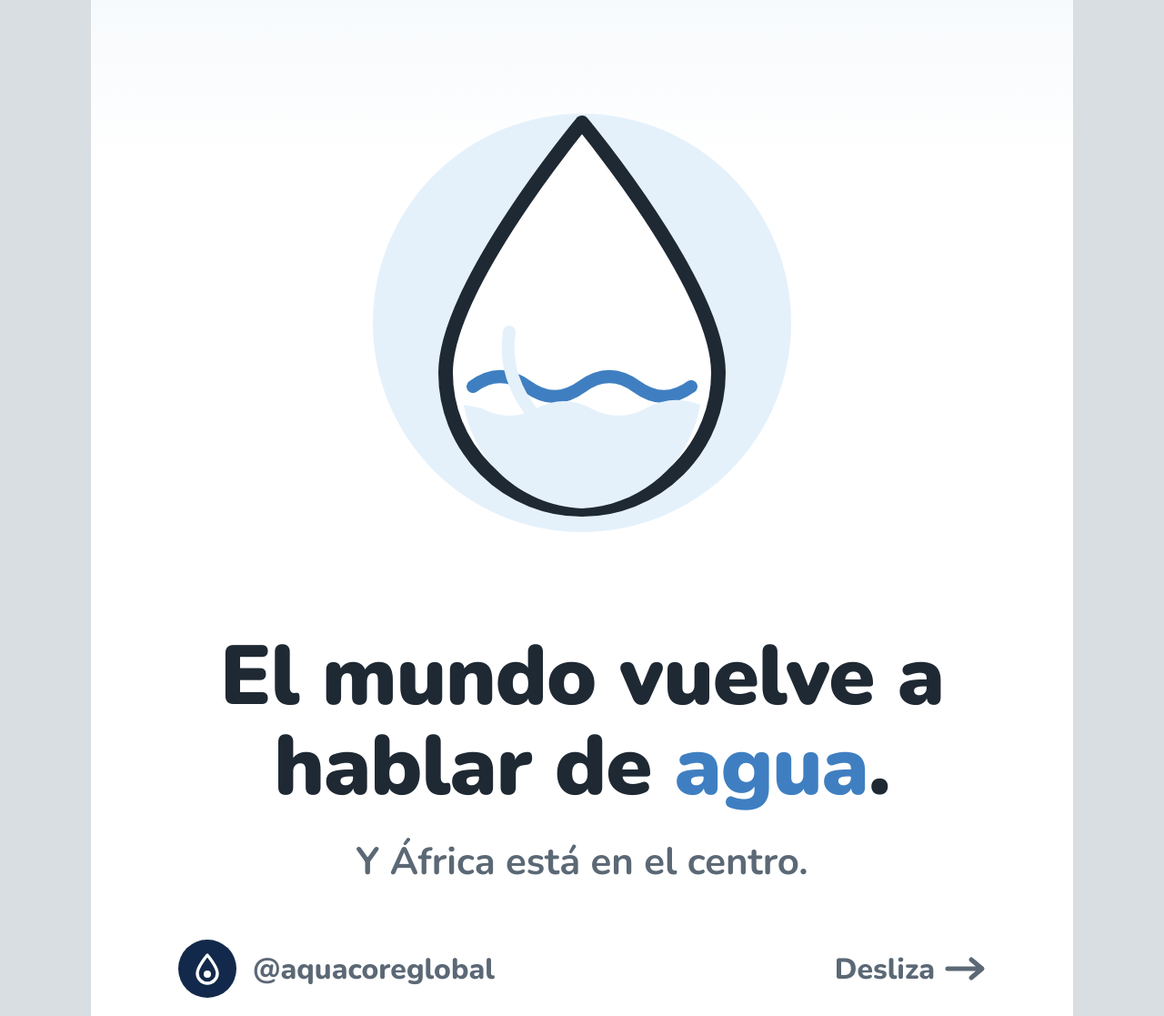
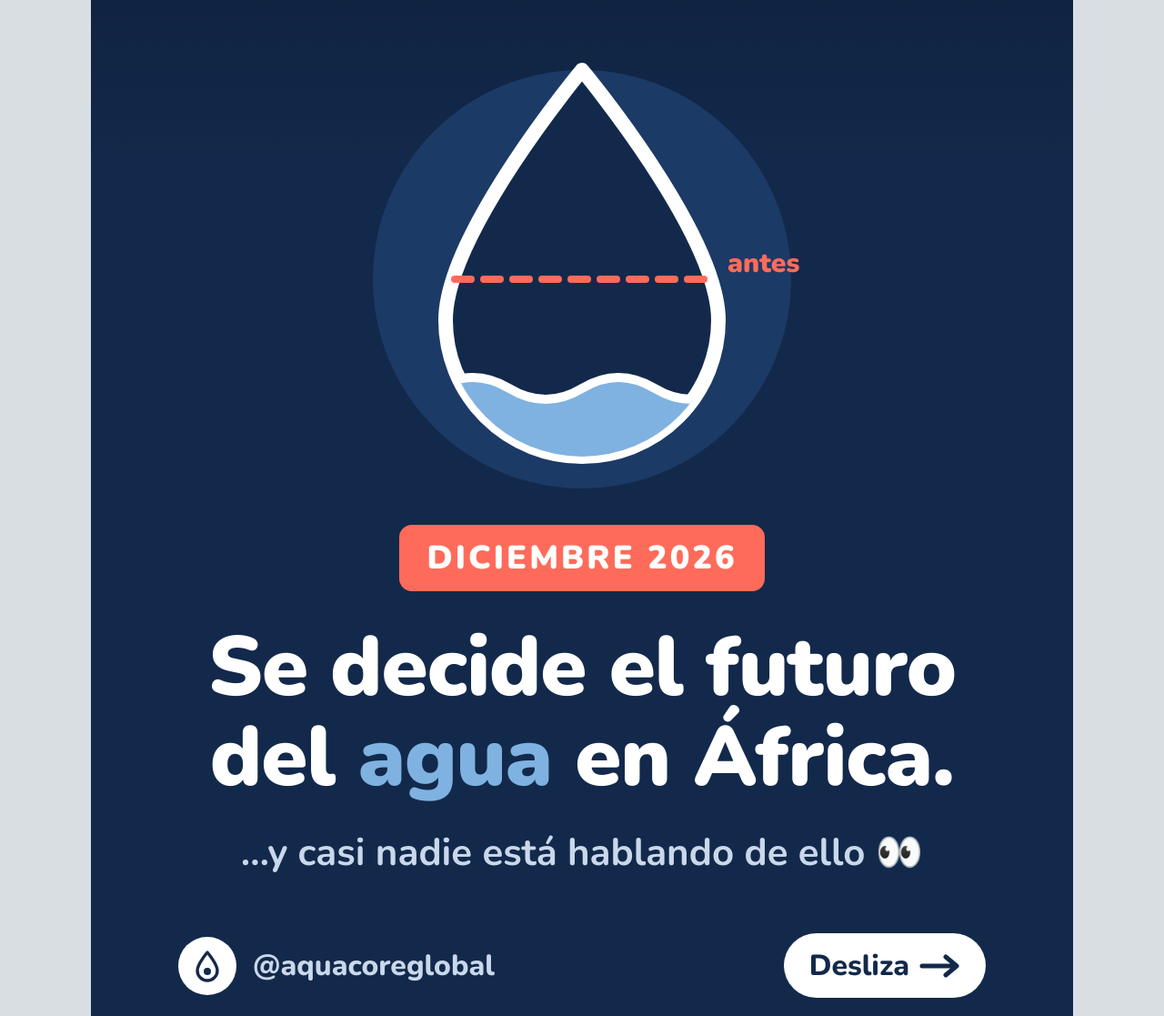
Before and after one commit to garcess6/Mi-proyecto-, a plain HTML site: page carruseles/01-cumbre-agua/carrusel.html in a window 1280 px wide. Shown: the part 183-1300 px from the top of the page at 91% size. Drawn offline with nearby package versions, Linux system fonts and the light colour scheme.

Commit message:
Portada del carrusel 1 con más gancho
Co-Authored-By: Claude Opus 5.5 <noreply@anthropic.com>
Claude-Session: https://claude.ai/code/session_01C2WTzcQ6PKe9X9fq6xDEGw

```diff
--- a/carruseles/01-cumbre-agua/carrusel.html
+++ b/carruseles/01-cumbre-agua/carrusel.html
@@ -81,24 +81,29 @@
 </svg>
 
 <!-- 1 · PORTADA -->
-<section class="slide" id="s1">
+<section class="slide dark" id="s1">
   <div class="pill">AFRICA WATER BRIEF · <b>Nº 1</b></div>
   <div class="art">
-    <svg width="560" height="560" viewBox="0 0 560 560">
-      <circle cx="280" cy="290" r="230" fill="var(--mist)"/>
-      <path d="M280 70 C280 70 130 250 130 345 a150 150 0 0 0 300 0 C430 250 280 70 280 70Z" fill="#fff" stroke="var(--ink)" stroke-width="16" stroke-linejoin="round"/>
-      <path d="M160 360 q30 -22 60 0 t60 0 t60 0 t60 0" fill="none" stroke="var(--blue)" stroke-width="14" stroke-linecap="round"/>
-      <path d="M150 380 C160 440 210 490 280 494 C350 490 400 440 410 380 q-30 -12 -60 4 t-60 0 t-60 0 t-60 0Z" fill="var(--mist)"/>
-      <path d="M200 300 q-8 50 30 95" fill="none" stroke="var(--mist)" stroke-width="14" stroke-linecap="round"/>
+    <svg width="520" height="560" viewBox="0 0 520 560">
+      <circle cx="260" cy="300" r="230" fill="#1c3a66"/>
+      <path d="M260 70 C260 70 110 250 110 345 a150 150 0 0 0 300 0 C410 250 260 70 260 70Z" fill="var(--navy)" stroke="#fff" stroke-width="16" stroke-linejoin="round"/>
+      <clipPath id="dropclip"><path d="M260 70 C260 70 110 250 110 345 a150 150 0 0 0 300 0 C410 250 260 70 260 70Z"/></clipPath>
+      <g clip-path="url(#dropclip)">
+        <path d="M100 420 q40 -24 80 0 t80 0 t80 0 t80 0 V520 H100Z" fill="var(--sky)"/>
+      </g>
+      <line x1="120" y1="300" x2="400" y2="300" stroke="#ff6b5a" stroke-width="8" stroke-dasharray="18 14" stroke-linecap="round"/>
+      <text x="420" y="292" font-family="Nunito" font-weight="900" font-size="30" fill="#ff6b5a">antes</text>
+      <path d="M100 420 q40 -24 80 0 t80 0 t80 0 t80 0" fill="none" stroke="#fff" stroke-width="10" stroke-linecap="round" clip-path="url(#dropclip)"/>
     </svg>
   </div>
-  <div class="text">
-    <h1>El mundo vuelve a<br>hablar de <span class="hl">agua</span>.</h1>
-    <p class="sub">Y África está en el centro.</p>
+  <div class="text" style="margin-bottom:200px">
+    <div style="display:inline-block;background:#ff6b5a;color:#fff;font-weight:900;font-size:36px;letter-spacing:3px;padding:12px 30px;border-radius:14px;margin-bottom:34px">DICIEMBRE 2026</div>
+    <h1>Se decide el futuro<br>del <span class="hl">agua</span> en África.</h1>
+    <p class="sub">…y casi nadie está hablando de ello 👀</p>
   </div>
   <div class="foot">
-    <div class="brand"><div class="logo"><svg width="40" height="40" style="color:#fff"><use href="#drop"/></svg></div>@aquacoreglobal</div>
-    <div class="swipe">Desliza
+    <div class="brand"><div class="logo"><svg width="40" height="40" style="color:var(--navy)"><use href="#drop"/></svg></div>@aquacoreglobal</div>
+    <div class="swipe" style="background:#fff;color:var(--navy);padding:14px 28px;border-radius:40px">Desliza
       <svg width="44" height="28" viewBox="0 0 44 28"><path d="M2 14 H38 M28 4 L40 14 L28 24" fill="none" stroke="currentColor" stroke-width="5" stroke-linecap="round" stroke-linejoin="round"/></svg>
     </div>
   </div>
```
Also changed, not shown: carruseles/01-cumbre-agua/slide-1.png.
